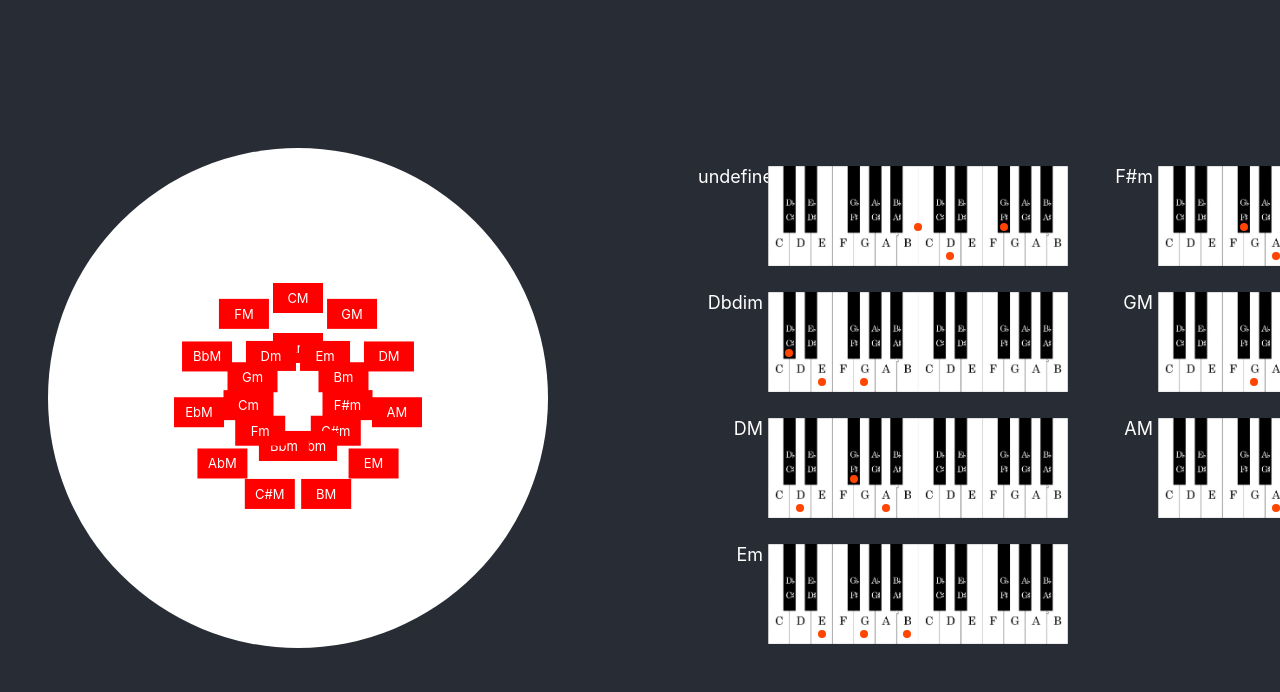
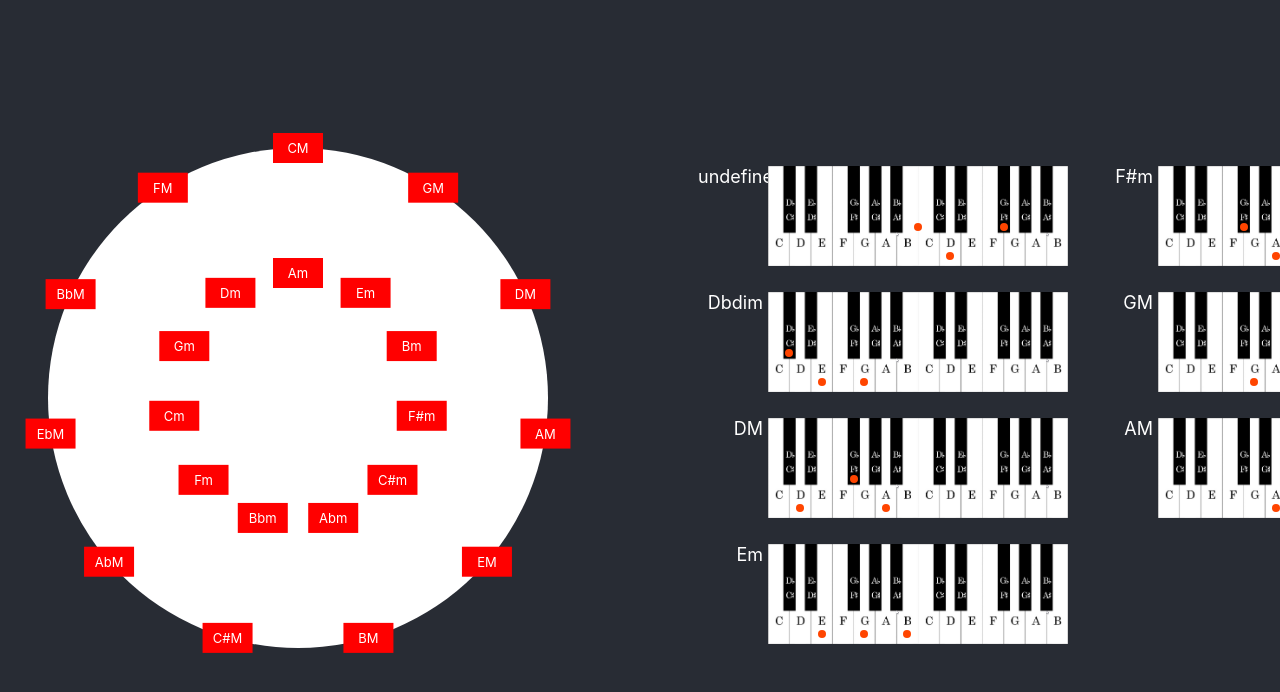
Before and after one commit to aalberti/circle_of_fifths, a React (Create React App) app: page / in a window 1280 px wide. Shown: the top 692 px of the page. Built offline with nearby package versions, Linux system fonts and the light colour scheme.

Commit message:
Fix initial circle size glitch

```diff
--- a/src/fifths/circle/Circle.tsx
+++ b/src/fifths/circle/Circle.tsx
@@ -1,5 +1,5 @@
 import ChordBox, {ChordBoxProps} from "./ChordBox";
-import React, {FC, useRef} from "react";
+import React, {FC, useLayoutEffect, useRef, useState} from "react";
 import './Circle.css'
 
 interface CircleProps {
@@ -8,7 +8,11 @@ interface CircleProps {
 
 const Circle: FC<CircleProps> = ({onChordSelected}) => {
     const myself = useRef<HTMLDivElement>(null);
-    let radius: number = myself.current == null ? 100 : myself.current.clientWidth / 2;
+    const [radius, setRadius] = useState<number>(100)
+
+    useLayoutEffect(() => {
+        setRadius((myself.current?.clientWidth ?? 200) / 2)
+    })
 
     return <div className="circle" ref={myself}>
         <div style={{position: "absolute", left: "50%", top: "50%"}}>
```
